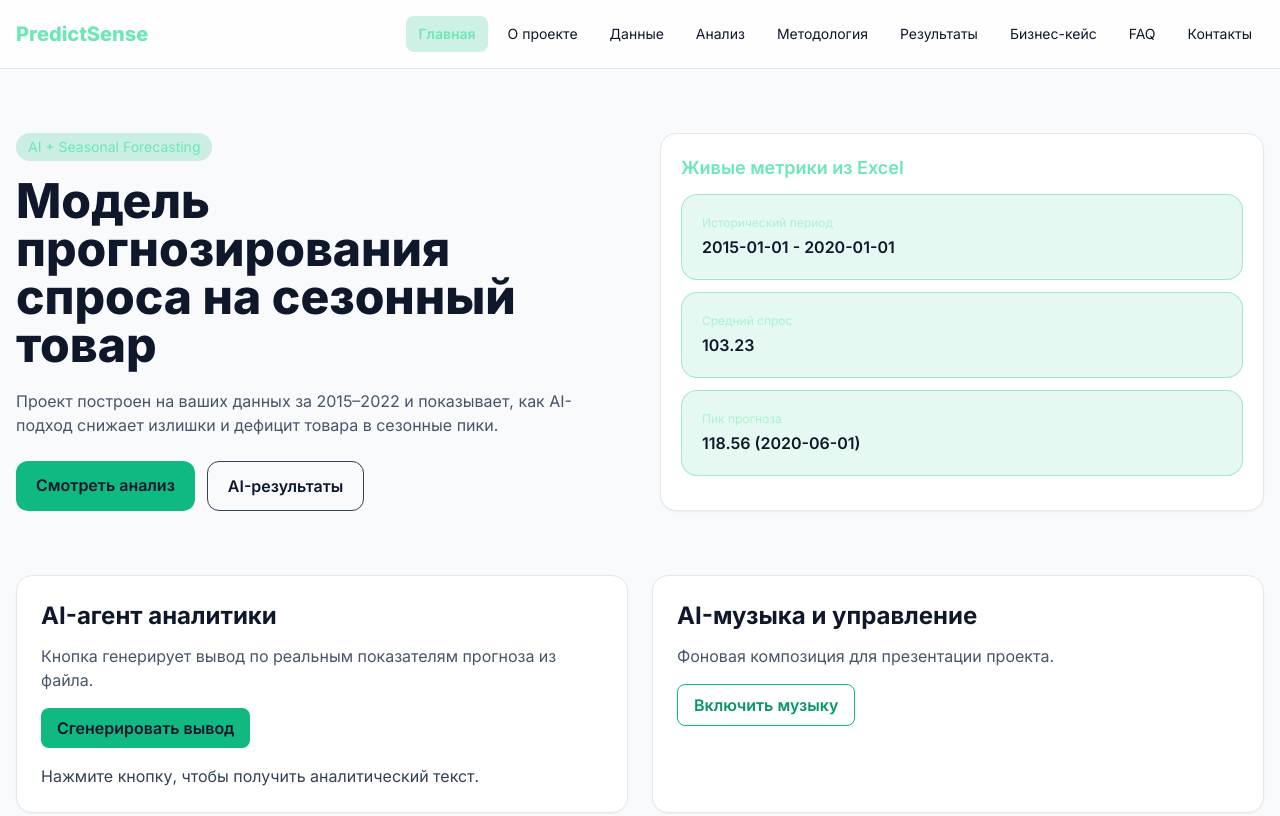
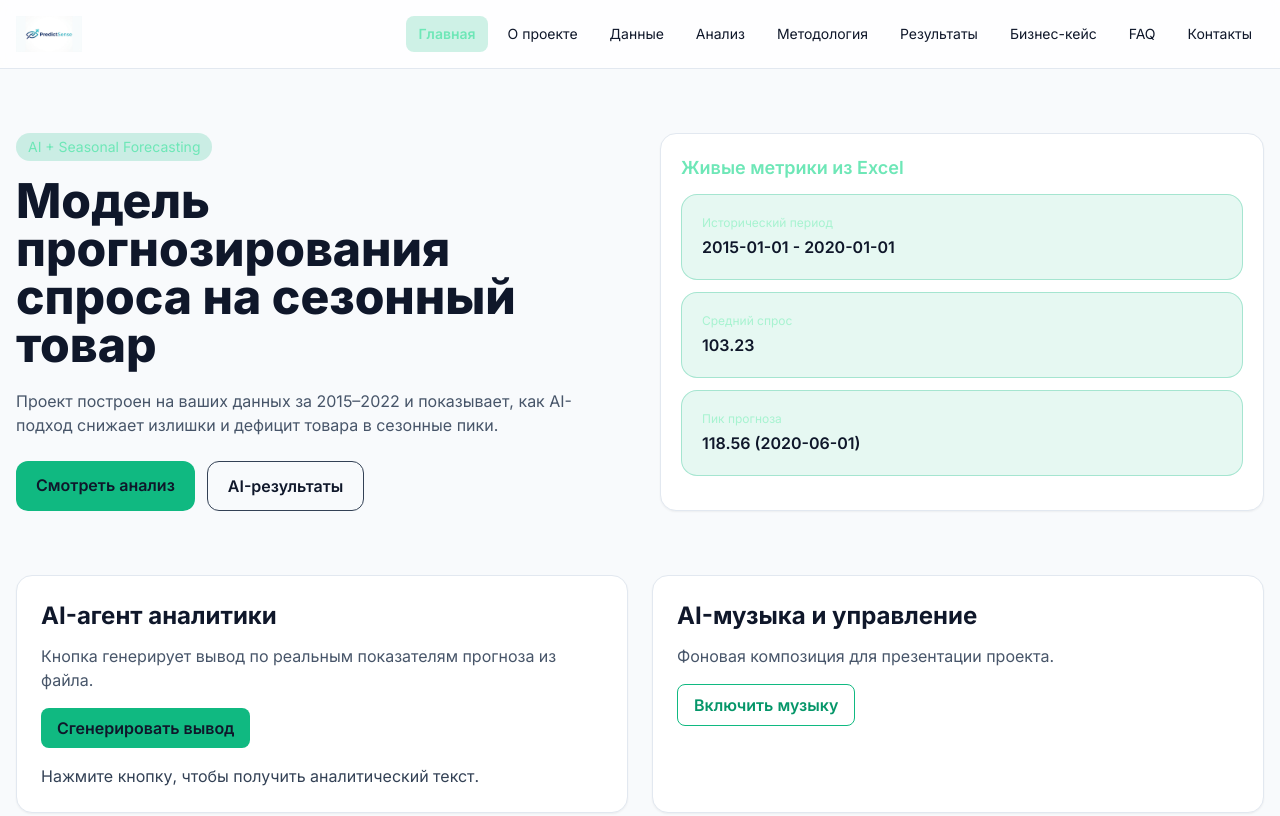
Before and after one commit to alinalina1312-dot/ictproject, a plain HTML site: page index.html in a window 1280 px wide. Shown: the top 816 px of the page. Drawn offline with nearby package versions, Linux system fonts and the light colour scheme; a script that the page names is missing.

Commit message:
Update index.html

```diff
--- a/index.html
+++ b/index.html
@@ -13,7 +13,9 @@
 <body class="bg-slate-50 text-slate-900 font-sans">
   <header class="sticky top-0 z-50 border-b border-slate-200 bg-white/80 backdrop-blur">
     <div class="mx-auto flex max-w-7xl items-center justify-between px-4 py-4">
-      <a href="index.html" class="text-xl font-extrabold text-emerald-300">PredictSense</a>
+      <a href="index.html" class="flex items-center">
+  <img src="assets/logo.png" alt="PredictSense Logo" class="h-9 w-auto object-contain transition-transform hover:scale-105" />
+</a>
       <nav class="hidden md:flex items-center gap-2">
         <a data-nav-link href="index.html" class="rounded-lg px-3 py-2 text-sm hover:bg-slate-100">Главная</a><a data-nav-link href="about.html" class="rounded-lg px-3 py-2 text-sm hover:bg-slate-100">О проекте</a><a data-nav-link href="datasets.html" class="rounded-lg px-3 py-2 text-sm hover:bg-slate-100">Данные</a><a data-nav-link href="analysis.html" class="rounded-lg px-3 py-2 text-sm hover:bg-slate-100">Анализ</a><a data-nav-link href="methodology.html" class="rounded-lg px-3 py-2 text-sm hover:bg-slate-100">Методология</a><a data-nav-link href="results.html" class="rounded-lg px-3 py-2 text-sm hover:bg-slate-100">Результаты</a><a data-nav-link href="business.html" class="rounded-lg px-3 py-2 text-sm hover:bg-slate-100">Бизнес-кейс</a><a data-nav-link href="faq.html" class="rounded-lg px-3 py-2 text-sm hover:bg-slate-100">FAQ</a><a data-nav-link href="contact.html" class="rounded-lg px-3 py-2 text-sm hover:bg-slate-100">Контакты</a>
       </nav>
```
